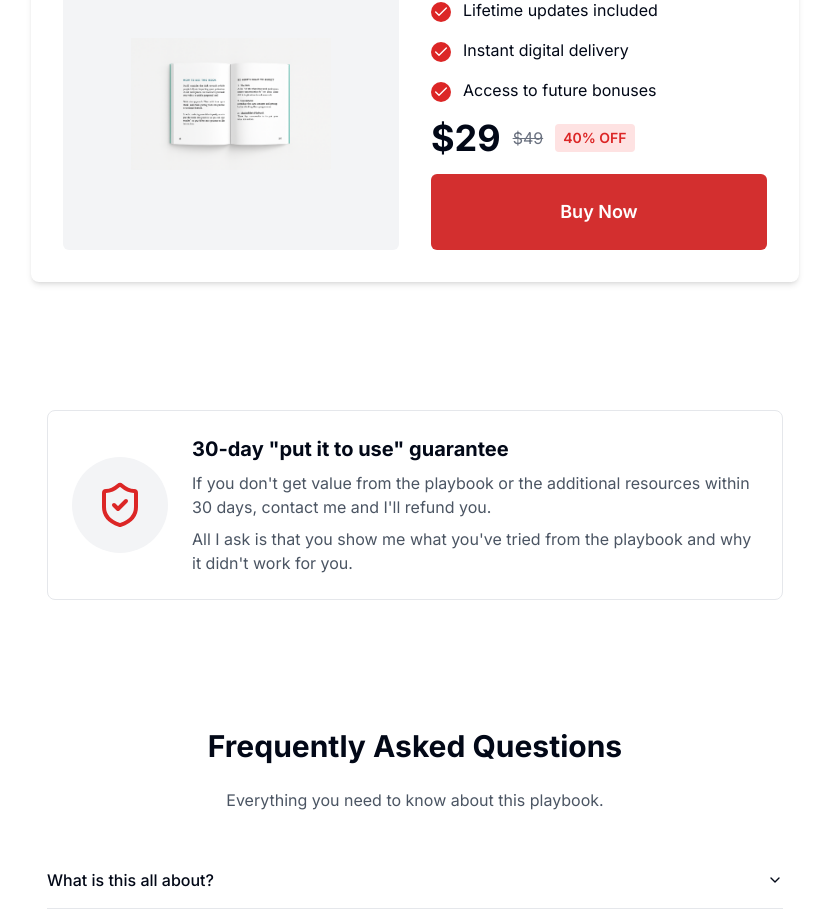
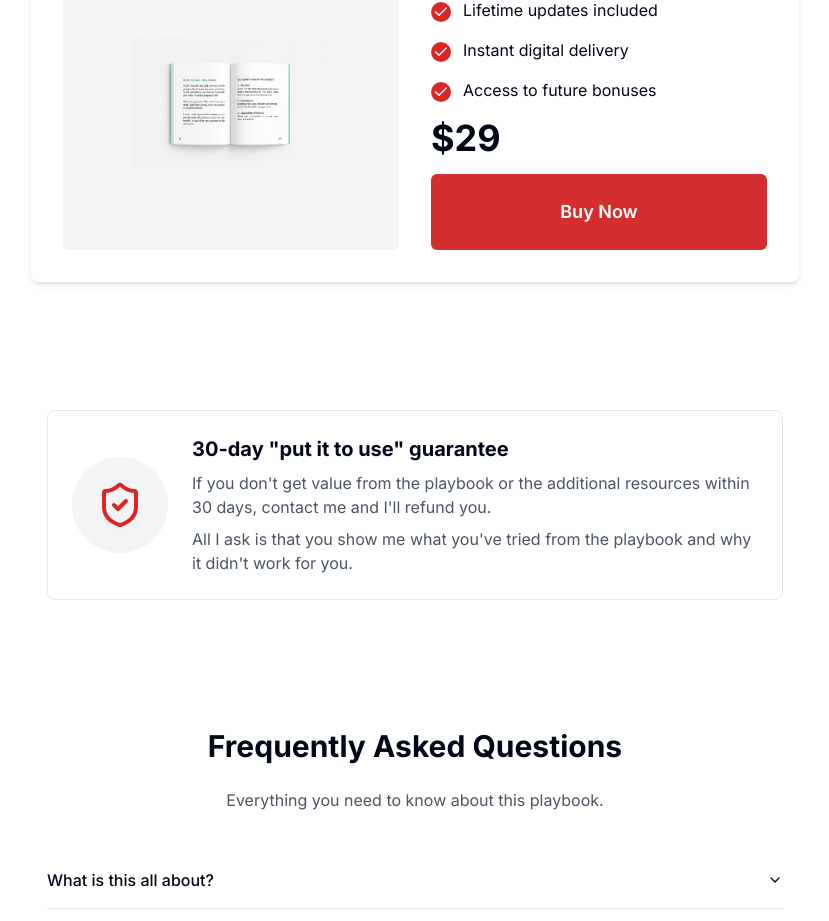
Before and after one commit to sirakinb/funnel-page-clone-it, a React (Vite) app: page / in a window 1280 px wide. Shown: the part 2876-3797 px from the top of the page, without its empty margins (225-1054 px from the left). Built offline with nearby package versions, Linux system fonts and the light colour scheme.

Commit message:
Remove pricing elements
Remove the 40% OFF badge and the original price from the pricing section.

```diff
--- a/src/components/Pricing.tsx
+++ b/src/components/Pricing.tsx
@@ -56,10 +56,6 @@ const Pricing = () => {
 
                   <div className="flex items-center gap-3 mt-6">
                     <span className="text-4xl font-bold">$29</span>
-                    <span className="text-gray-500 line-through">$49</span>
-                    <span className="bg-red-100 text-red-600 px-2 py-1 text-sm font-semibold rounded">
-                      40% OFF
-                    </span>
                   </div>
 
                   <Button className="w-full bg-[#d32f2f] hover:bg-red-700 text-white font-semibold py-6 text-lg h-auto mt-2">
```
